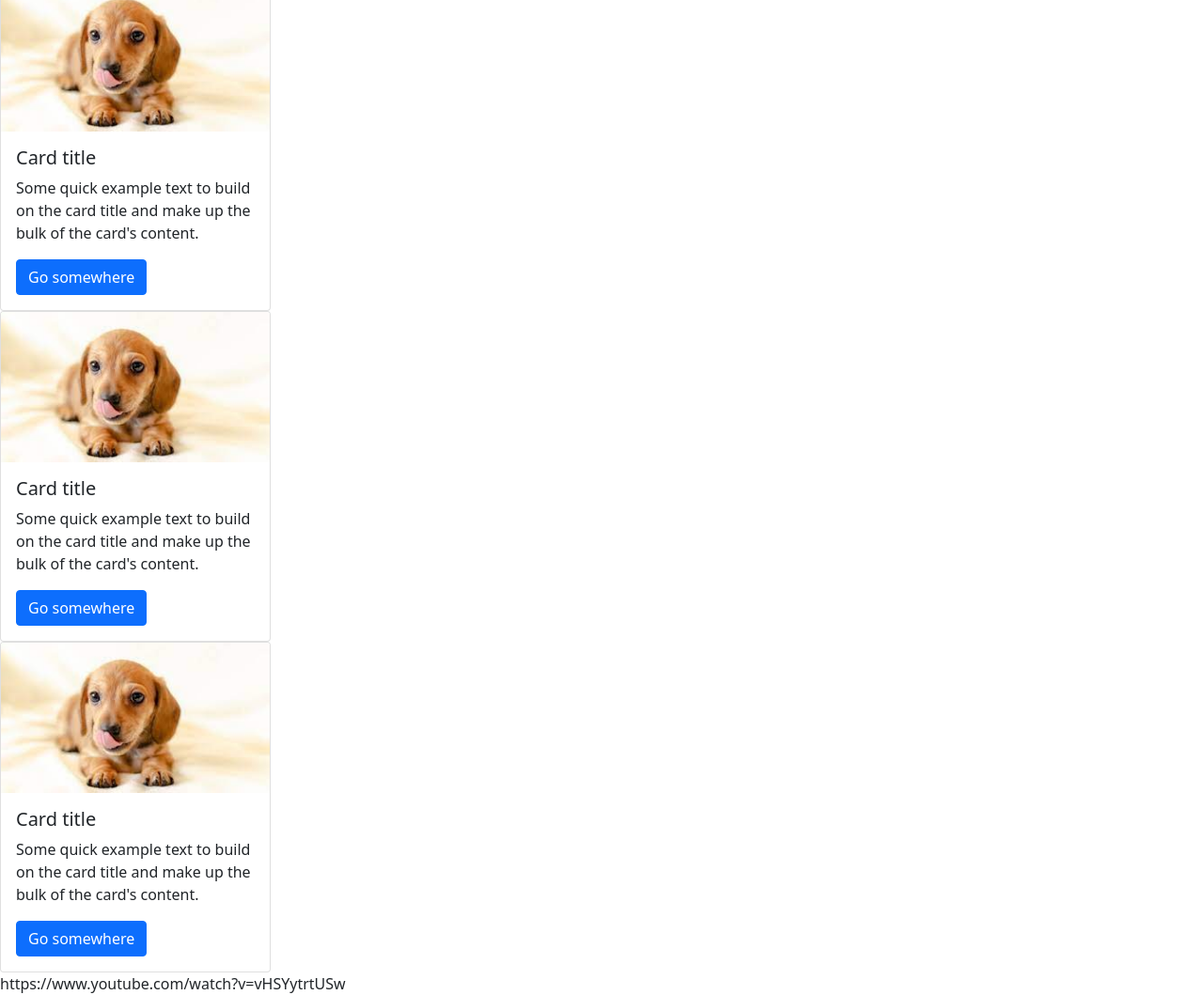
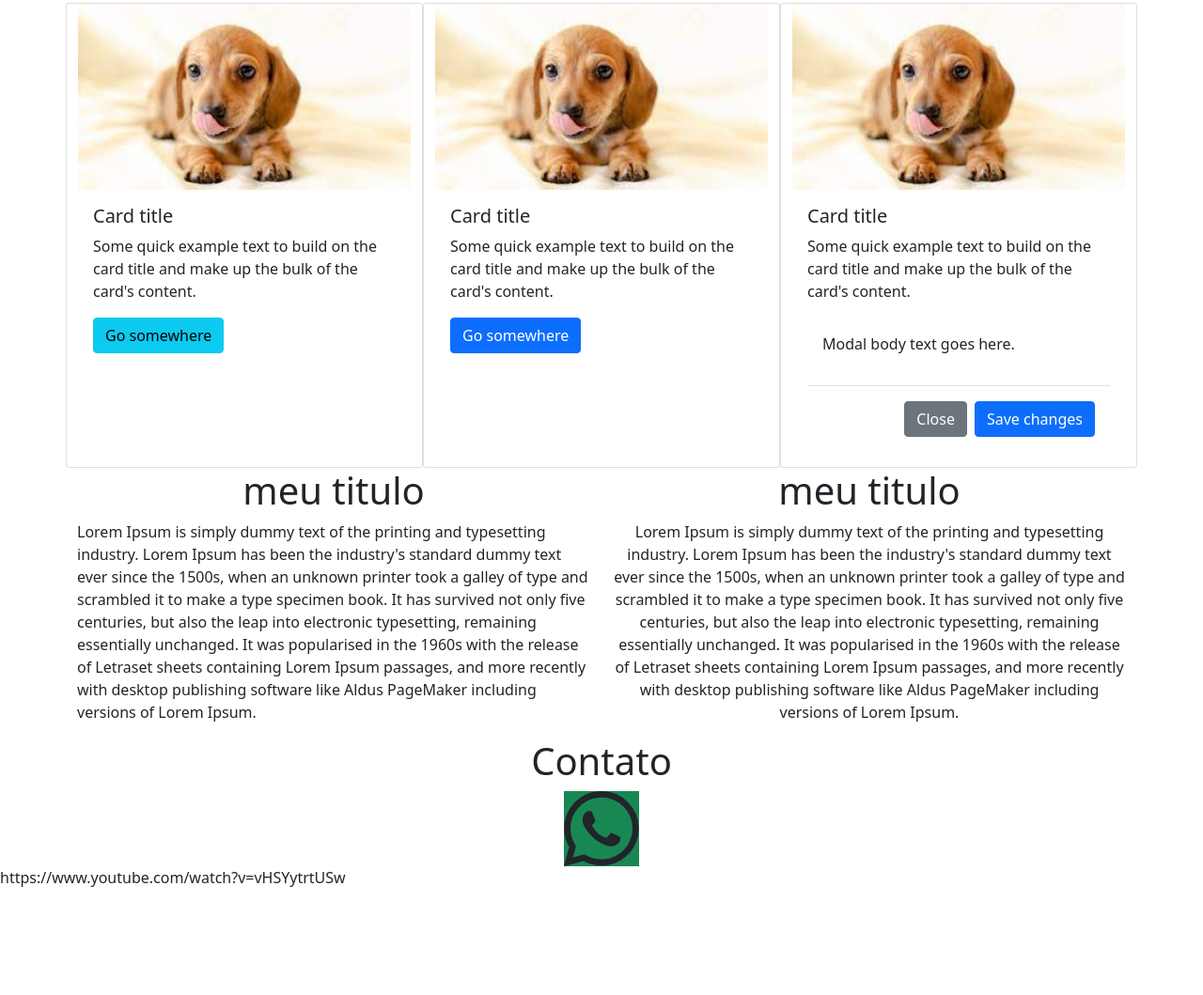
Before and after one commit to marcelinho21junior/BooststrapFirstSite, a plain HTML site: page index.html in a window 1280 px wide. Shown: the part 519-1578 px from the top of the page at 94% size. After the commit the page ends 1465 px from the top, so only its background shows below. Drawn offline with nearby package versions, Linux system fonts and the light colour scheme.

Commit message:
commit ends

```diff
--- a/index.html
+++ b/index.html
@@ -74,8 +74,18 @@
           <span class="visually-hidden">Next</span>
         </button>
       </div>
-
-        <div class="card" style="width: 18rem;">
+    </br>
+      <div class="container">
+        <div class="row">
+          <div class="card  col-12 col-md-4">
+            <img src="./img/img3.jpg" class="card-img-top" alt="...">
+            <div class="card-body">
+              <h5 class="card-title">Card title</h5>
+              <p class="card-text">Some quick example text to build on the card title and make up the bulk of the card's content.</p>
+              <a href="#" class="btn btn-info">Go somewhere</a>
+            </div>
+        </div>
+        <div class="card  col-12 col-md-4">
             <img src="./img/img3.jpg" class="card-img-top" alt="...">
             <div class="card-body">
               <h5 class="card-title">Card title</h5>
@@ -83,22 +93,52 @@
               <a href="#" class="btn btn-primary">Go somewhere</a>
             </div>
         </div>
-        <div class="card" style="width: 18rem;">
+        <div class="card  col-12 col-md-4">
             <img src="./img/img3.jpg" class="card-img-top" alt="...">
             <div class="card-body">
               <h5 class="card-title">Card title</h5>
               <p class="card-text">Some quick example text to build on the card title and make up the bulk of the card's content.</p>
-              <a href="#" class="btn btn-primary">Go somewhere</a>
+              <div class="modal-body">
+        <p>Modal body text goes here.</p>
+      </div>
+      <div class="modal-footer">
+        <button type="button" class="btn btn-secondary" data-bs-dismiss="modal">Close</button>
+        <button type="button" class="btn btn-primary">Save changes</button>
+      </div>
+
             </div>
         </div>
-        <div class="card" style="width: 18rem;">
-            <img src="./img/img3.jpg" class="card-img-top" alt="...">
-            <div class="card-body">
-              <h5 class="card-title">Card title</h5>
-              <p class="card-text">Some quick example text to build on the card title and make up the bulk of the card's content.</p>
-              <a href="#" class="btn btn-primary">Go somewhere</a>
-            </div>
         </div>
+      </div>
+      <div class="container">
+        <div class="row">
+          <div class="col-12 col-md-6">
+            <h1 class="text-center">meu titulo</h1>
+            <p class="text-justify">
+              Lorem Ipsum is simply dummy text of the printing and typesetting industry. Lorem Ipsum has been the industry's standard dummy text ever since the 1500s, when an unknown printer took a galley of type and scrambled it to make a type specimen book. It has survived not only five centuries, but also the leap into electronic typesetting, remaining essentially unchanged. It was popularised in the 1960s with the release of Letraset sheets containing Lorem Ipsum passages, and more recently with desktop publishing software like Aldus PageMaker including versions of Lorem Ipsum.
+            </p>
+          </div>
+          <div class="col-12 col-md-6">
+            <h1 class="text-center">meu titulo</h1>
+            <p class="text-center">
+              Lorem Ipsum is simply dummy text of the printing and typesetting industry. Lorem Ipsum has been the industry's standard dummy text ever since the 1500s, when an unknown printer took a galley of type and scrambled it to make a type specimen book. It has survived not only five centuries, but also the leap into electronic typesetting, remaining essentially unchanged. It was popularised in the 1960s with the release of Letraset sheets containing Lorem Ipsum passages, and more recently with desktop publishing software like Aldus PageMaker including versions of Lorem Ipsum.
+            </p>
+          </div>
+        </div>
+      </div>
+
+      <div class="container">
+        <div class="row">
+          <div class="col text-center m-auto">
+            <h1>Contato</h1>
+            <i>
+              <svg xmlns="http://www.w3.org/2000/svg"  width="80" height="80" fill="currentColor" class="bi bi-whatsapp bg-success $white" viewBox="0 0 16 16">
+                <path d="M13.601 2.326A7.854 7.854 0 0 0 7.994 0C3.627 0 .068 3.558.064 7.926c0 1.399.366 2.76 1.057 3.965L0 16l4.204-1.102a7.933 7.933 0 0 0 3.79.965h.004c4.368 0 7.926-3.558 7.93-7.93A7.898 7.898 0 0 0 13.6 2.326zM7.994 14.521a6.573 6.573 0 0 1-3.356-.92l-.24-.144-2.494.654.666-2.433-.156-.251a6.56 6.56 0 0 1-1.007-3.505c0-3.626 2.957-6.584 6.591-6.584a6.56 6.56 0 0 1 4.66 1.931 6.557 6.557 0 0 1 1.928 4.66c-.004 3.639-2.961 6.592-6.592 6.592zm3.615-4.934c-.197-.099-1.17-.578-1.353-.646-.182-.065-.315-.099-.445.099-.133.197-.513.646-.627.775-.114.133-.232.148-.43.05-.197-.1-.836-.308-1.592-.985-.59-.525-.985-1.175-1.103-1.372-.114-.198-.011-.304.088-.403.087-.088.197-.232.296-.346.1-.114.133-.198.198-.33.065-.134.034-.248-.015-.347-.05-.099-.445-1.076-.612-1.47-.16-.389-.323-.335-.445-.34-.114-.007-.247-.007-.38-.007a.729.729 0 0 0-.529.247c-.182.198-.691.677-.691 1.654 0 .977.71 1.916.81 2.049.098.133 1.394 2.132 3.383 2.992.47.205.84.326 1.129.418.475.152.904.129 1.246.08.38-.058 1.171-.48 1.338-.943.164-.464.164-.86.114-.943-.049-.084-.182-.133-.38-.232z"/>
+              </svg>
+            </i>
+          </div>
+        </div>
+      </div>
       https://www.youtube.com/watch?v=vHSYytrtUSw
 </body>
 </html>
```
